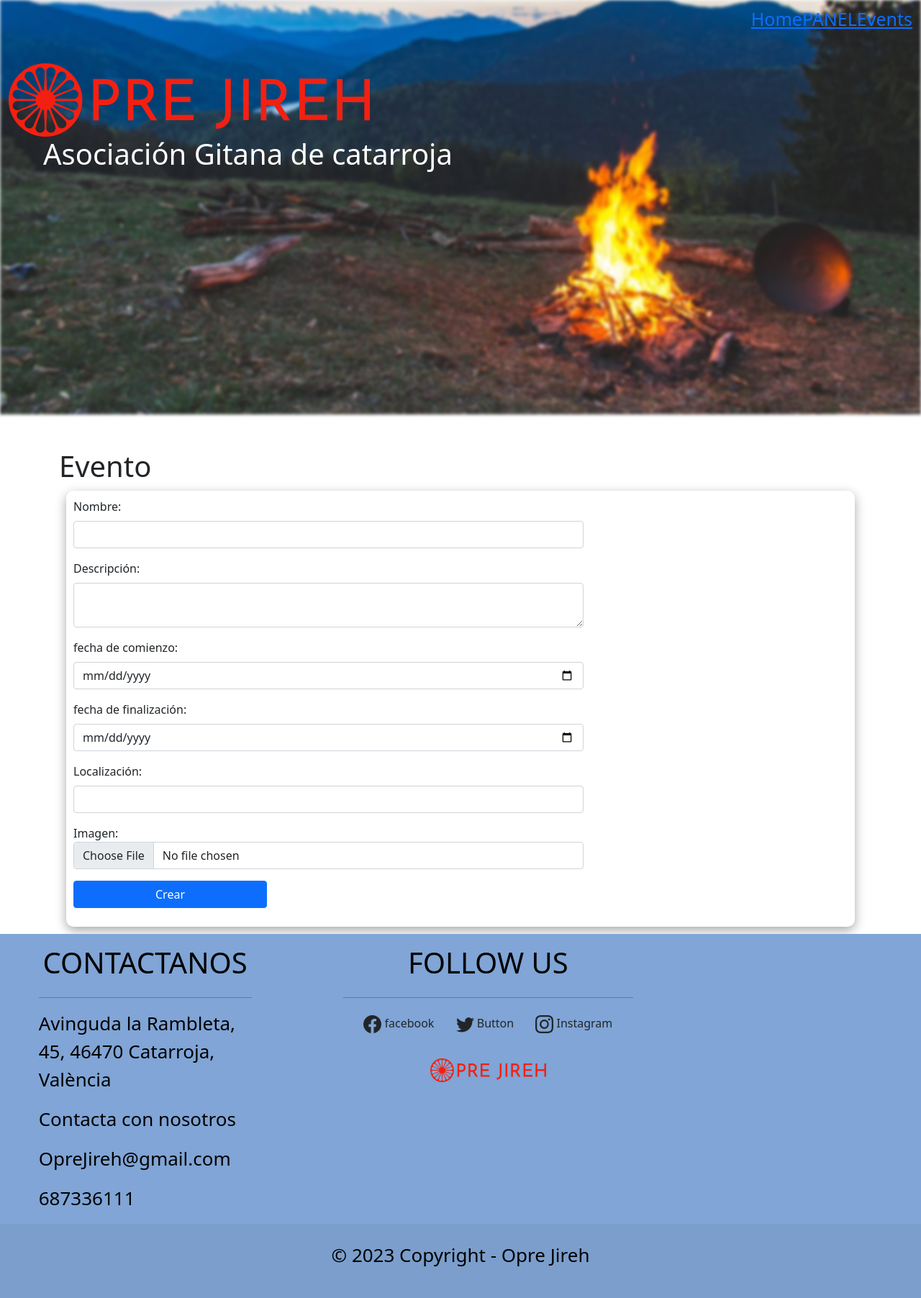
After one commit to raulsales9/PI-APG, a Symfony app: template symf_opre_jireh/templates/Events/insertEvent.html.twig in a window 1280 px wide. The commit adds this page. Shown: the whole page at 72% size. Run offline with Twig, Linux system fonts and the light colour scheme; the template is opened without the code that fills it, so the values that code supplies are empty; some libraries are stand-ins or nearby versions; grey boxes are pictures that could not be loaded.

Commit message:
event insert not working

```diff
--- a/symf_opre_jireh/src/Controller/StorageController.php
+++ b/symf_opre_jireh/src/Controller/StorageController.php
@@ -12,8 +12,8 @@ use Symfony\Component\Routing\Annotation\Route;
 class StorageController extends AbstractController
 {
 
-    #[Route('/listCategories/{page?}', name: 'app_events')]
-    public function listEvents(?int $page, EntityManagerInterface $entityManager, SessionInterface $session): Response
+    #[Route('/listCategories/{page?}', name: 'app_categories')]
+    public function listCategories(?int $page, EntityManagerInterface $entityManager, SessionInterface $session): Response
     {
         $event = $entityManager->getRepository(Categorias::class);
         return $this->render('Storage/AdminCategories.html.twig', [
--- a/symf_opre_jireh/templates/Events/AdminEvents.html.twig
+++ b/symf_opre_jireh/templates/Events/AdminEvents.html.twig
@@ -3,7 +3,7 @@
 
   <section id="content">
     <div class="container">
-	<h1>Eventos</h1>
+	<h1>Eventos <a class="btn btn-success" href="/insertEvent">Crear</a></h1>
                 <div >
                  {# Cálculo de valores para la paginación #}
 			 {% set elementsPerPage = 5 %}
--- /dev/null
+++ b/symf_opre_jireh/templates/Events/insertEvent.html.twig
@@ -0,0 +1,49 @@
+{% extends 'layout.html.twig' %}
+    {% block content %}
+
+  <section id="content">
+    <div class="container">
+	<h1>Evento</h1>
+					<article class="eventList ">
+					<form method="post" action="" class="row">
+					<label class="form-label" for="name"> Nombre: </label>
+					<div class="mb-3 col-lg-8">
+						<input class="form-control" name="name" type="text" value="">
+					</div>
+					<label class="form-label" for="description"> Descripción: </label>
+					<div class="mb-3 col-lg-8">
+						<textarea name="description" class="form-control"></textarea>
+					</div>
+
+					<label class="form-label" for="startDate"> fecha de comienzo: </label>
+					<div class="mb-3 col-lg-8">
+						<input class="form-control" name="startDate" type="date" value="">
+					</div>
+
+					<label class="form-label" for="endDate"> fecha de finalización: </label>
+					<div class="mb-3 col-lg-8">
+						<input class="form-control" name="endDate" type="date" value="">
+					</div>
+
+					<label class="form-label" for="place"> Localización: </label>
+					<div class="mb-3 col-lg-8">
+						<input class="form-control" name="place" type="text" value="">
+					</div>
+
+					<label for="imagen"> Imagen: </label>
+					<div class="mb-3 col-lg-8">
+						<input class="form-control" type="file" name="imagen">
+					</div>
+
+					<div class="col-lg-12">
+						<button type="submit" class="btn btn-primary mb-3 col-lg-3">Crear</button>
+					</div>
+					</article>
+
+
+
+      </div>
+    </div>
+  </section>
+</div>
+{% endblock %}
```
Also changed, not shown: symf_opre_jireh/src/Controller/EventController.php (+9 -0 lines), symf_opre_jireh/src/Repository/EventRepository.php (+21 -1 lines).
